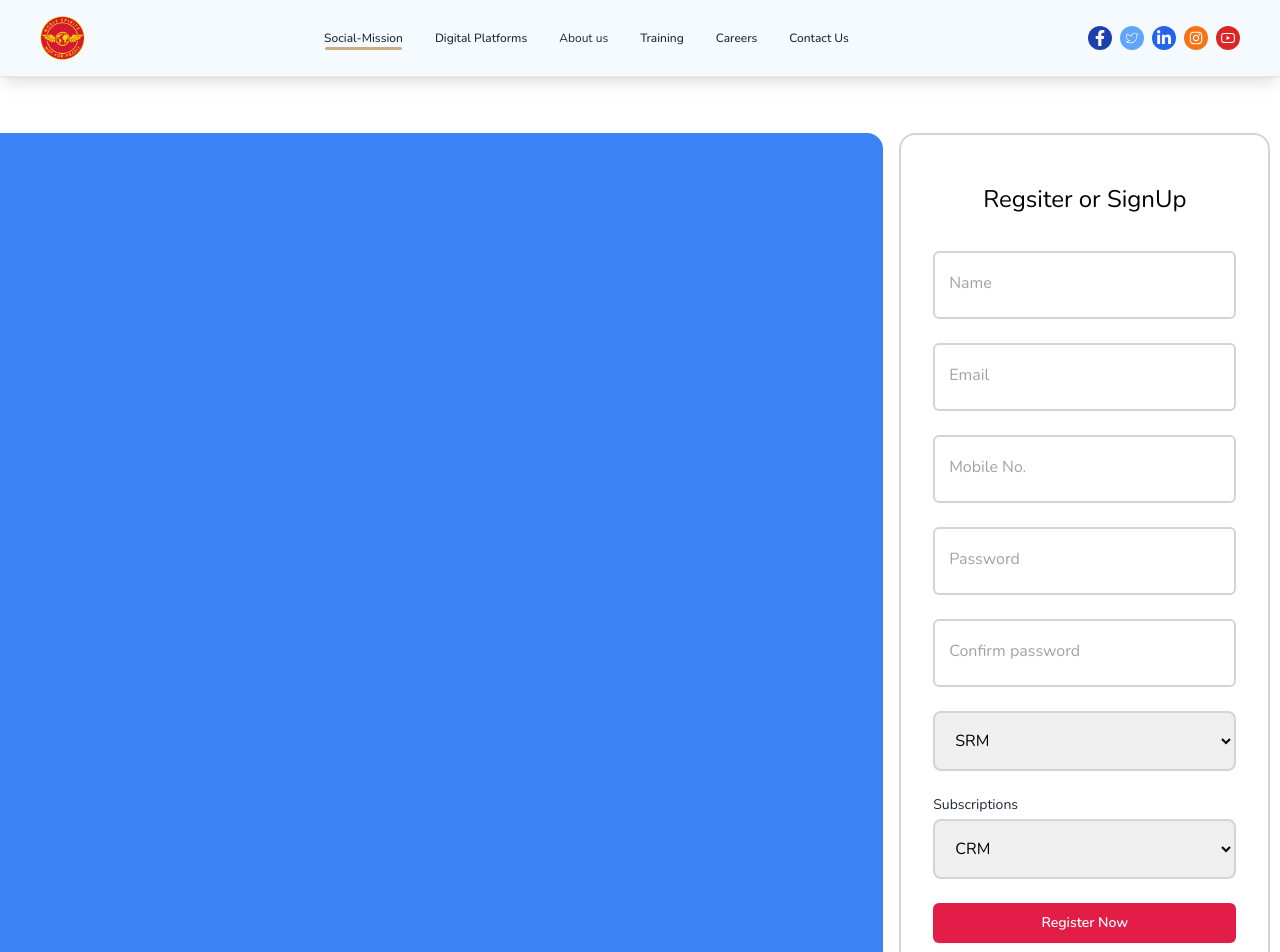
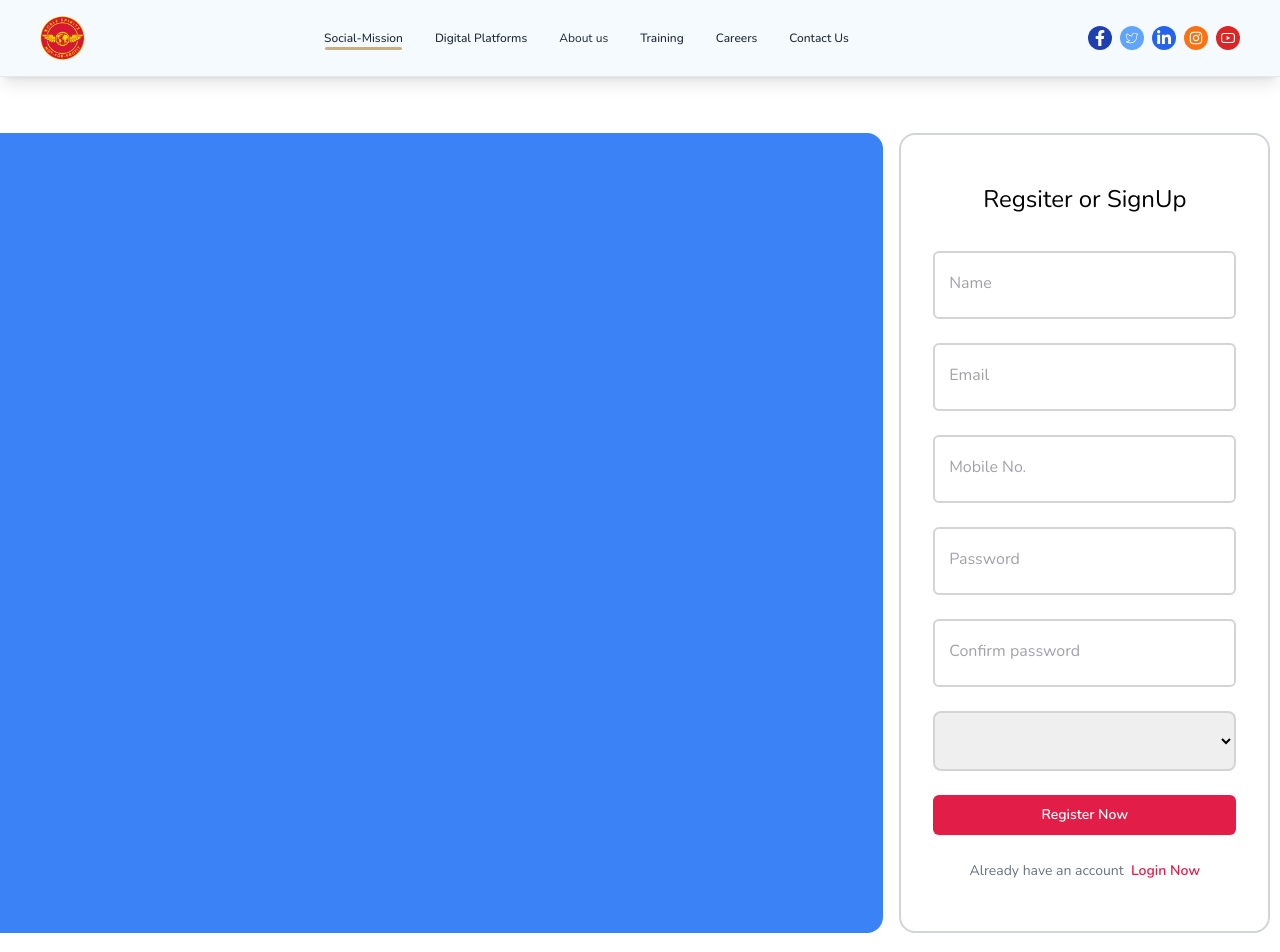
Before and after one commit to Nayanchandrakar/Noble-Spiritz, a Next.js app: page /SignUp in a window 1280 px wide. Shown: the top 952 px of the page. Built offline with nearby package versions, Linux system fonts and the light colour scheme.

Commit message:
some changes on signup

```diff
--- a/app/SignUp/page.jsx
+++ b/app/SignUp/page.jsx
@@ -24,7 +24,7 @@ const { register, handleSubmit, formState: { errors } } = useForm({
 
 console.log(errors)
 
-const onSubmit = (data) => {
+const onSubmit = useCallback((data) => {
     // setisLoading to true
     setisLoading(prev => !prev)
 
@@ -44,7 +44,7 @@ const onSubmit = (data) => {
 
     // setisLoading to false
     setisLoading(prev => !prev)
-}
+},[])
 
   return(
     <div className="grid grid-cols-1  xl:grid-cols-[69%_29%] w-full h-full mb-32 mt-14 gap-4 overflow-x-hidden ">
@@ -197,11 +197,11 @@ const onSubmit = (data) => {
         disabled={isLoading}
         errors={errors}
         required
-        options={['SRM','OTHERS']}
+        options={['Learners','Trainers']}
         register={register}
       />
 
-      <Select
+      {/* <Select
         id="subscription"
         disabled={isLoading}
         label="Subscriptions"
@@ -209,7 +209,8 @@ const onSubmit = (data) => {
         required
         options={['CRM','SRM',"Enterpreneur"]}
         register={register}
-      />
+      /> */}
+
         <div>
           <button
             disabled={isLoading}
```
